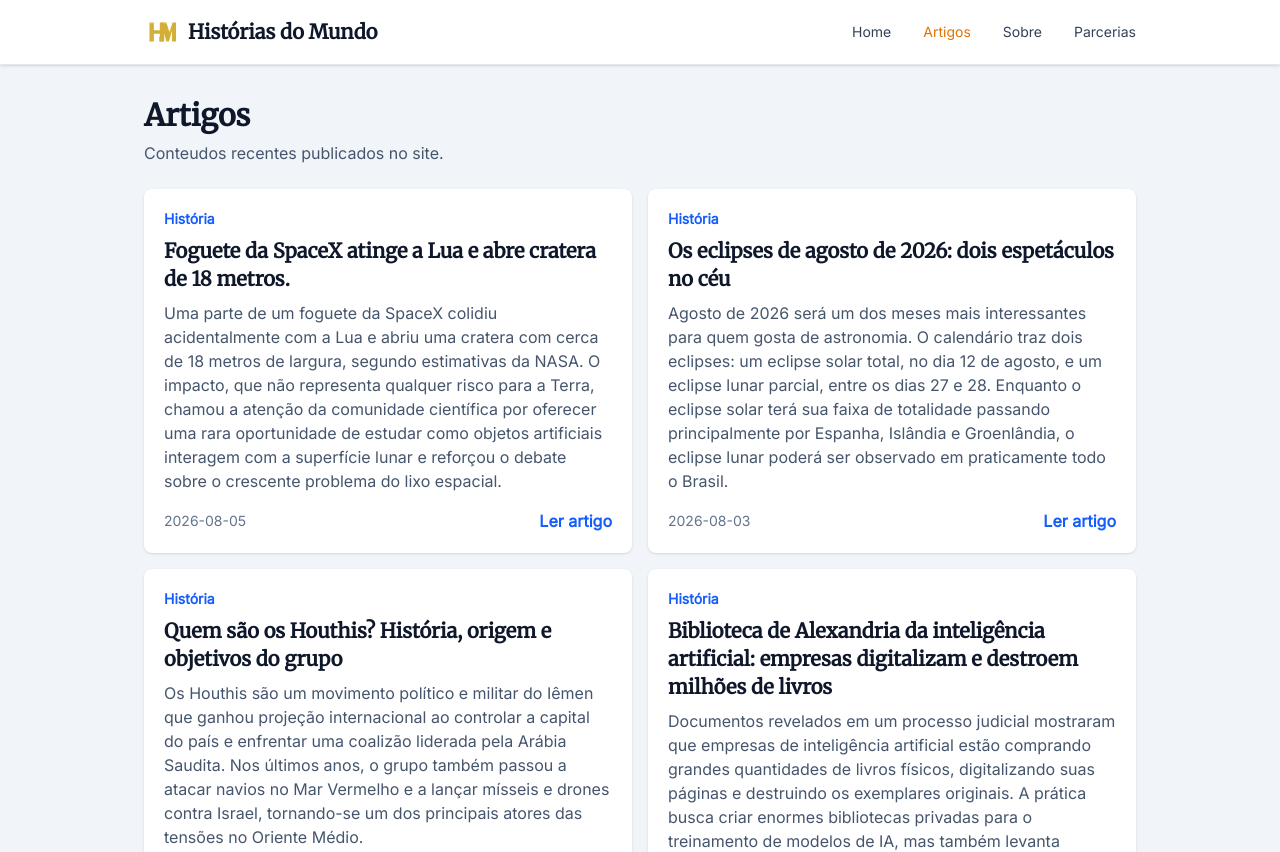
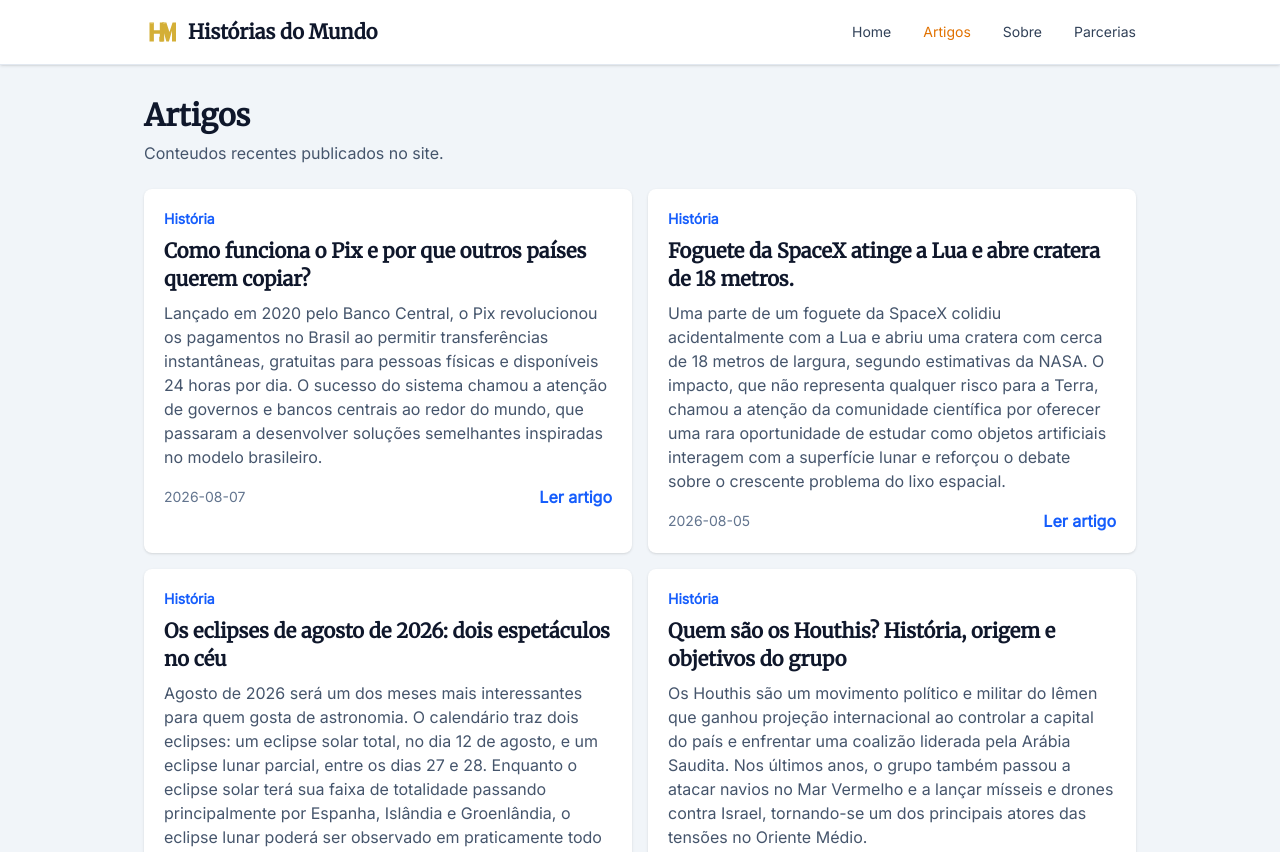
Before and after one commit to jordanlp19/Hist-rias-do-mundo, a React (Vite) app in the folder frontend/: page /artigos in a window 1280 px wide. Shown: the top 852 px of the page. Built offline with nearby package versions, Linux system fonts and the light colour scheme; what tailwind-animations would draw is missing.

Commit message:
Novo artigo pix

```diff
--- a/frontend/src/data/articles.js
+++ b/frontend/src/data/articles.js
@@ -14,6 +14,7 @@ import bibliotecaIA from "../assets/articles/biblioteca_ia.webp";
 import houthisImage from "../assets/articles/Houthis.webp";
 import eclipseImage from "../assets/articles/eclipse_agosto.webp";
 import fogueteImage from "../assets/articles/foguete_spacex_lua.webp";
+import pixImage from "../assets/articles/pix_ilustracao.webp";
 
 const articles = [
   {
@@ -1077,6 +1078,69 @@ Associated Press (AP) - Confirmação do impacto do estágio do Falcon 9 na Lua
 
 The Guardian - Detalhes sobre a trajetória do foguete, velocidade do impacto e estimativas da cratera.`,
   },
+
+  {
+    id: 18,
+    title: "Como funciona o Pix e por que outros países querem copiar?",
+    slug: "Como funciona o Pix",
+    description:
+      "Lançado em 2020 pelo Banco Central, o Pix revolucionou os pagamentos no Brasil ao permitir transferências instantâneas, gratuitas para pessoas físicas e disponíveis 24 horas por dia. O sucesso do sistema chamou a atenção de governos e bancos centrais ao redor do mundo, que passaram a desenvolver soluções semelhantes inspiradas no modelo brasileiro.",
+    category: "História",
+    image: pixImage,
+    date: "2026-08-07",
+    author: "Jordan Lopes",
+    content: `O que é o Pix?
+
+O Pix é um sistema de pagamentos instantâneos criado pelo Banco Central do Brasil. Diferentemente de TEDs e DOCs, que dependiam do horário bancário e podiam levar horas para serem compensados, o Pix transfere dinheiro em poucos segundos, independentemente do dia ou da hora.
+
+O sistema permite enviar e receber valores utilizando apenas uma chave Pix, como CPF, e-mail, número de telefone ou uma chave aleatória. Também é possível realizar pagamentos por QR Code, tornando as transações mais rápidas e práticas tanto para consumidores quanto para empresas.
+
+Desde seu lançamento, o Pix passou a ser utilizado por milhões de brasileiros diariamente para pagar contas, fazer compras, dividir despesas e até receber salários.
+
+Como o Pix funciona?
+
+Quando uma pessoa realiza um pagamento via Pix, a instituição financeira envia a ordem de transferência para a infraestrutura operada pelo Banco Central.
+
+Esse sistema verifica a autenticidade da operação, confirma se há saldo disponível e, em seguida, transfere o valor diretamente para a conta do destinatário. Todo esse processo acontece em poucos segundos.
+
+Como a liquidação ocorre em tempo real, o dinheiro fica disponível imediatamente para quem recebe, sem necessidade de esperar dias úteis ou horários específicos.
+
+Por que o Pix fez tanto sucesso?
+
+O principal diferencial do Pix é a combinação de rapidez, simplicidade e baixo custo.
+
+Enquanto cartões de crédito e débito envolvem intermediários e podem gerar taxas para comerciantes, o Pix reduz esses custos e acelera o recebimento dos valores.
+
+Além disso, o sistema funciona continuamente, inclusive em finais de semana e feriados, algo que não existia nas formas tradicionais de transferência bancária.
+
+Essa facilidade fez com que o Pix se tornasse um dos meios de pagamento mais utilizados do país em poucos anos.
+
+Outros países querem copiar o modelo?
+
+O sucesso brasileiro despertou interesse internacional. Diversos países já possuem ou estão desenvolvendo sistemas de pagamento instantâneo inspirados em conceitos semelhantes.
+
+Na Europa, por exemplo, cresce o uso do sistema Instant Payments. A Índia opera o UPI (Unified Payments Interface), considerado um dos maiores sistemas do mundo. Já países como Colômbia, México e Peru estudam ou implementam plataformas com características parecidas às do Pix.
+
+Especialistas destacam que o modelo brasileiro se tornou uma referência porque conseguiu reunir tecnologia moderna, ampla adesão dos bancos e participação ativa do Banco Central, facilitando a inclusão financeira da população.
+
+O futuro do Pix
+
+O Banco Central continua ampliando as funcionalidades do sistema. Recursos como Pix Automático, pagamentos recorrentes e novas modalidades para empresas buscam tornar o sistema ainda mais completo.
+
+Também existem estudos para integração internacional, permitindo que, no futuro, brasileiros possam realizar pagamentos instantâneos para outros países utilizando tecnologias compatíveis.
+
+Se essas iniciativas avançarem, o Pix poderá deixar de ser apenas uma inovação nacional e se tornar parte de uma rede global de pagamentos instantâneos.
+
+Fontes:
+
+Banco Central do Brasil - Informações oficiais sobre o funcionamento e a evolução do Pix.
+
+Banco de Compensações Internacionais (BIS) - Estudos sobre sistemas de pagamentos instantâneos no mundo.
+
+Fundo Monetário Internacional (FMI) - Relatórios sobre digitalização dos sistemas financeiros e pagamentos eletrônicos.
+
+World Bank - Pesquisas sobre inclusão financeira e infraestrutura de pagamentos digitais.`,
+  },
 ];
 
 export default articles;
```
Also changed, not shown: frontend/src/assets/articles/pix_ilustracao.webp (added).
